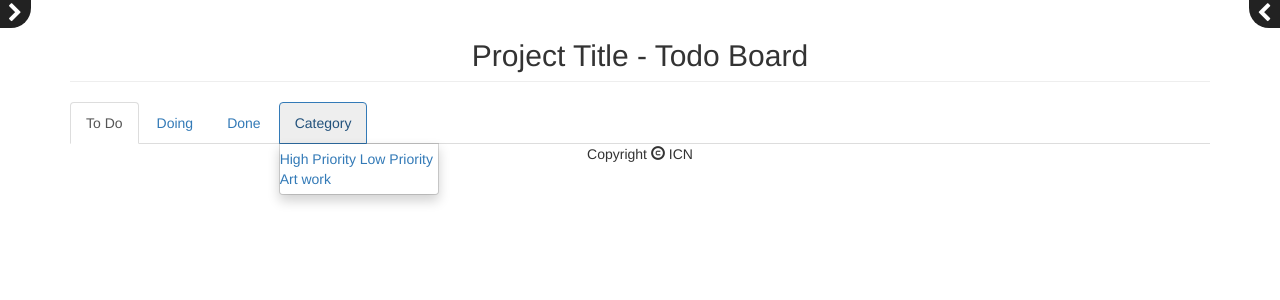
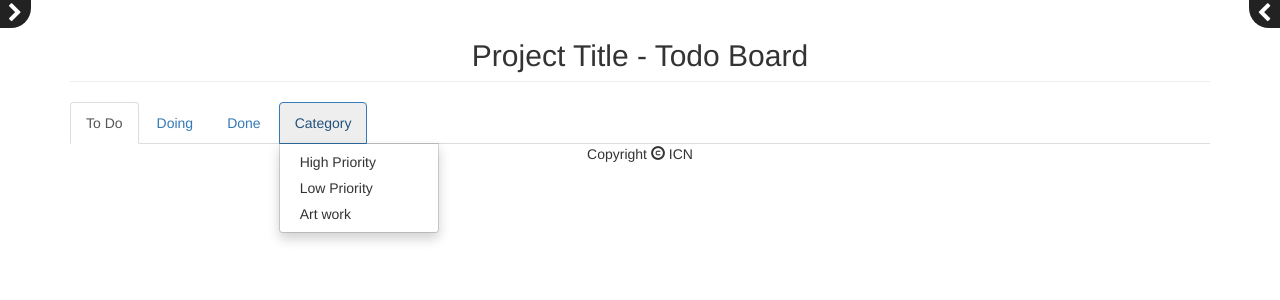
Before and after one commit to PeaceOff/FEUP-LBAW, a PHP site: page /pages/todoPage.php in a window 1280 px wide, after a click on "Category". Shown: the part 51-351 px from the top of the page. Run offline with PHP 8.4, Linux system fonts and the light colour scheme; some libraries are stand-ins or nearby versions.

Commit message:
Fixed Dropdown on TODO page

```diff
--- a/pages/todoPage.php
+++ b/pages/todoPage.php
@@ -20,11 +20,11 @@ include_once '../templates/leftSidebar.php';
       <a class="nav-link dropdown-toggle" data-toggle="dropdown"
         href="#" role="button" aria-haspopup="true" aria-expanded="false">
         Category</a>
-      <div class="dropdown-menu">
-        <a class="dropdown-item" href="#">High Priority</a>
-        <a class="dropdown-item" href="#">Low Priority</a>
-        <a class="dropdown-item" href="#">Art work</a>
-      </div>
+      <ul class="dropdown-menu">
+         <li><a href="#">High Priority</a></li>
+         <li><a href="#">Low Priority</a></li>
+         <li><a href="#">Art work</a></li>
+      </ul>
     </li>
   </ul>
 
```
